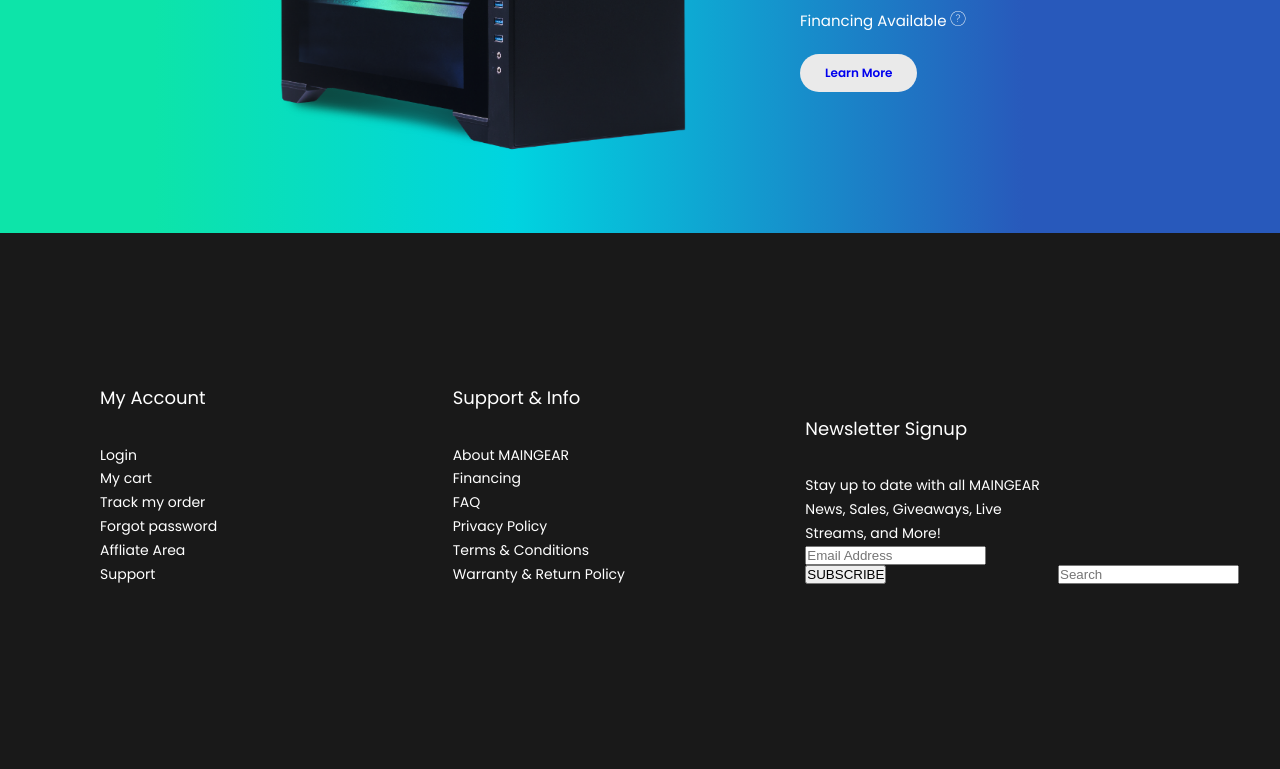
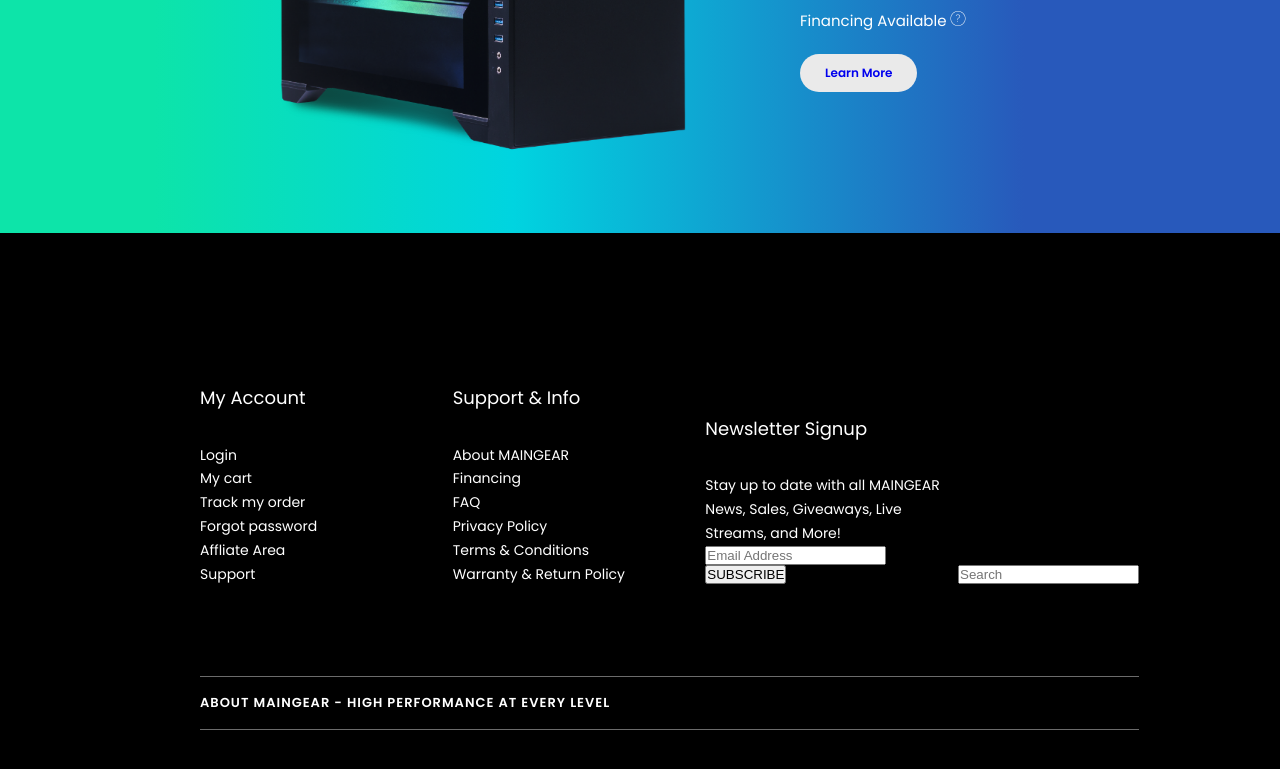
Before and after one commit to ebokes/maingear_proj, a website: page index.html in a window 1280 px wide. Shown: the part 547-1316 px from the top of the page. Drawn offline with Linux system fonts and the light colour scheme.

Commit message:
added more structure

```diff
--- a/index.html
+++ b/index.html
@@ -87,6 +87,8 @@
                 <div class="footer__col col-4-of-4">
                     <input type="text" name="search" id="" class="footer__search" placeholder="Search">
                 </div>
+                <div class="footer__about-container"><a href="" class="footer__about-container__link">ABOUT MAINGEAR -
+                        HIGH PERFORMANCE AT EVERY LEVEL</a></div>
             </div>
     </footer>
 </body>
--- a/sass/layout/_footer.scss
+++ b/sass/layout/_footer.scss
@@ -1,14 +1,20 @@
 .footer{
 
     &__container{
-        background-color: rgba($color-black, .9);
+        // background-color: rgba($color-black, 1);
+        background-color: $color-black;
+        // opacity: .1;
         height: 68rem;
+        position: relative;
     }
 
     &__table{
         // position: relative;
+        position: absolute;
+        // display: table;
+        left: 20rem;
+        top: 15rem;
 
-        // display: table;
     }
 
     &__col{
@@ -21,8 +27,8 @@
 
     &__list{
         // display: inline-block;
-        margin-left: 10rem;
-        margin-top: 15rem;
+        // margin-left: 10rem;
+        // margin-top: 15rem;
 
     }
 
@@ -46,4 +52,22 @@
 
     }
 
+    &__about-container{
+        border-top: 1px solid darken($color-dark-grey, 50%) ;
+        border-bottom: 1px solid darken($color-dark-grey, 50%);
+        // height: 3rem;
+        margin-top: 9rem;
+
+
+        &__link{
+            text-decoration: none;
+            color: $color-white;
+            font-weight: 600;
+            font-size: 1.3rem;
+            letter-spacing: .1rem;
+            display: block;
+            padding: 1.5rem 0;
+        }
+    }
+
 }
```
Also changed, not shown: css/style.css.
